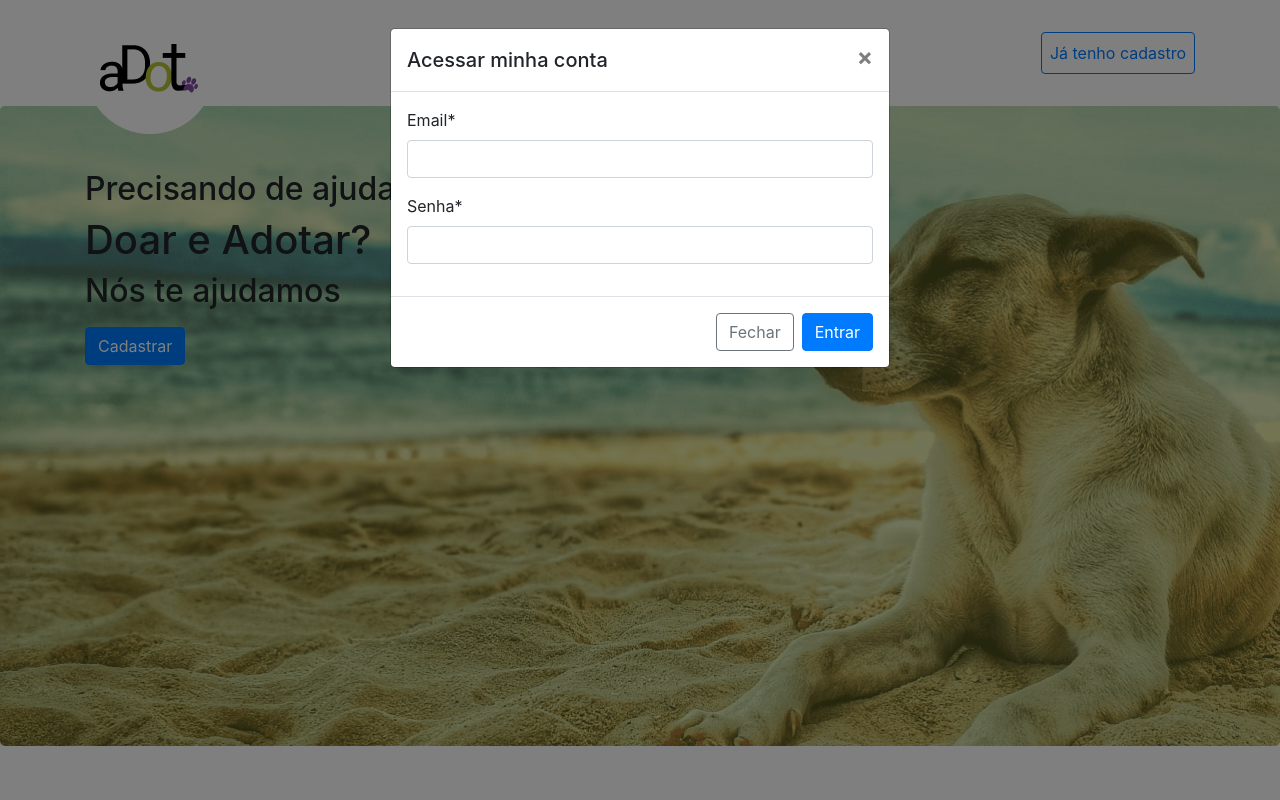
After one commit to limabia/adot-pet, a Django app: page /cadastro in a window 1280 px wide, after a click on "Já tenho cadastro". The commit adds this page. Run offline with Django 3.2, Linux system fonts and the light colour scheme; some libraries are stand-ins or nearby versions.

Commit message:
Add login e logout

```diff
--- /dev/null
+++ b/adot/forms.py
@@ -0,0 +1,7 @@
+from django import forms
+from django.contrib.auth.forms import AuthenticationForm
+
+
+class LoginForm(AuthenticationForm):
+    username = forms.EmailField(label="Email")
+    password = forms.CharField(label="Senha", widget=forms.PasswordInput)
--- /dev/null
+++ b/adot/middlewares.py
@@ -0,0 +1,28 @@
+from django.contrib.auth import login
+from django.contrib.auth.forms import AuthenticationForm
+from django.shortcuts import redirect
+
+from adot.forms import LoginForm
+
+
+class LoginMiddleware:
+    def __init__(self, get_response):
+        self.get_response = get_response
+        # One-time configuration and initialization.
+
+    def __call__(self, request):
+        # before each request
+        if request.method == 'POST':
+            login_form = LoginForm(request=request, data=request.POST, initial={})
+            if login_form.is_valid():
+                user = login_form.get_user()
+                login(request, user)
+                return redirect('platform:home')
+        else:
+            login_form = LoginForm()
+        request.login_form = login_form
+
+        # process request
+        response = self.get_response(request)
+
+        return response
--- a/adot/settings.py
+++ b/adot/settings.py
@@ -39,6 +39,7 @@ INSTALLED_APPS = [
     'django.contrib.sessions',
     'django.contrib.messages',
     'django.contrib.staticfiles',
+    'crispy_forms',
 ]
 
 MIDDLEWARE = [
@@ -49,6 +50,7 @@ MIDDLEWARE = [
     'django.contrib.auth.middleware.AuthenticationMiddleware',
     'django.contrib.messages.middleware.MessageMiddleware',
     'django.middleware.clickjacking.XFrameOptionsMiddleware',
+    'adot.middlewares.LoginMiddleware',
 ]
 
 ROOT_URLCONF = 'adot.urls'
@@ -125,4 +127,6 @@ STATIC_URL = '/static/'
 STATIC_ROOT = os.path.join(BASE_DIR, 'static')
 
 
-LOGIN_URL = '/login/'
+LOGIN_URL = '/#login'
+
+CRISPY_TEMPLATE_PACK = 'bootstrap4'
--- a/adot/static/css/base.css
+++ b/adot/static/css/base.css
@@ -1,5 +1,19 @@
 .bannerIndex{
     background-image: linear-gradient(rgb(183,194,55,0.35),rgb(183,194,55,0.35)), url("../img/dog1.png");
-    height: 100vh;
-    filter
+    height: 640px;
+    background-repeat: no-repeat;
+    background-size: cover;
 }
+
+#nav-container {
+    display: flex;
+    height: 98px;
+    align-items: center;
+    flex-direction: row;
+}
+
+#nav-logo {
+    position: absolute;
+    width: 130px;
+    height: 130px;
+}
--- a/adot/templates/base.html
+++ b/adot/templates/base.html
@@ -1,3 +1,4 @@
+{% load staticfiles %}
 <!doctype html>
 <html lang="en">
 
@@ -17,30 +18,12 @@
 
 
 <body>
-<div class="container-fluid">
-    <div class="row justify-content-left bannerIndex">
-        <div class="col-12">
-            <div class="row justify-content-center">
-                <div class="col-3">
-                    <h1 class="mt-0 ">aDot</h1>
-                </div>
-                <div class="col-9">
-                    <h3 class="mt-3">
-                        Encontre seu futuro bichinho
-                    </h3>
-                </div>
-            </div>
-            <div class="row">
-                <div class="col">
-                    <hr class="mt-0 mb-4"/>
-                    {% block conteudo %}
-                    {% endblock %}
-                </div>
-            </div>
-        </div>
-    </div>
+<header>
+    {% include 'includes/navbar.html' %}
+</header>
+<div class="container-flex">
+    {% block conteudo %}{% endblock %}
 </div>
-</body>
 
 <script src="https://code.jquery.com/jquery-3.3.1.slim.min.js"
         integrity="sha384-q8i/X+965DzO0rT7abK41JStQIAqVgRVzpbzo5smXKp4YfRvH+8abtTE1Pi6jizo"
@@ -51,7 +34,7 @@
 <script src="https://stackpath.bootstrapcdn.com/bootstrap/4.3.1/js/bootstrap.min.js"
         integrity="sha384-JjSmVgyd0p3pXB1rRibZUAYoIIy6OrQ6VrjIEaFf/nJGzIxFDsf4x0xIM+B07jRM"
         crossorigin="anonymous"></script>
-
+{% block extra_scripts %}
+{% endblock %}
 </body>
-
 </html>
--- /dev/null
+++ b/adot/templates/includes/modal-login.html
@@ -0,0 +1,34 @@
+{% load crispy_forms_tags %}
+<div class="modal fade" id="modal-login" tabindex="-1" role="dialog" aria-labelledby="exampleModalLabel"
+     aria-hidden="true">
+    <div class="modal-dialog" role="document">
+        <div class="modal-content">
+
+            <div class="modal-header">
+                <h5 class="modal-title" id="exampleModalLabel">Acessar minha conta</h5>
+                <button type="button" class="close" data-dismiss="modal" aria-label="Close">
+                    <span aria-hidden="true">&times;</span>
+                </button>
+            </div>
+
+            <form name="login" method="post" action="#login">
+                <div class="modal-body">
+                    {{ request.login_form|as_crispy_errors }}
+
+                    {% csrf_token %}
+                    <div class="form-group">
+                        {{ request.login_form.username | as_crispy_field }}
+                    </div>
+                    <div class="form-group">
+                        {{ request.login_form.password | as_crispy_field }}
+                    </div>
+                </div>
+
+                <div class="modal-footer">
+                    <button type="button" class="btn btn-outline-secondary" data-dismiss="modal">Fechar</button>
+                    <button type="submit" class="btn btn-primary">Entrar</button>
+                </div>
+            </form>
+        </div>
+    </div>
+</div>
--- /dev/null
+++ b/adot/templates/includes/navbar.html
@@ -0,0 +1,23 @@
+{% load staticfiles %}
+<nav class="site-header sticky-top py-1">
+    <div id="nav-container" class="container">
+        <a class="align-self-start" href="#" aria-label="Product">
+            <img id="nav-logo" src="{% static 'img/logo-round.png' %}">
+        </a>
+
+        <div class="d-flex flex-row-reverse flex-grow-1">
+            {% if not request.user.is_authenticated %}
+
+                <a class="p-2 d-none d-md-inline-block btn btn-outline-primary" href="#" data-toggle="modal" data-target="#modal-login">Já tenho cadastro</a>
+
+            {% else %}
+                <a class="mx-2 p-2 d-none d-md-inline-block btn btn-primary" href="{% url 'platform:home' %}">Minha
+                    plataforma</a>
+                <a class="mx-2 p-2 d-none d-md-inline-block btn btn-outline-primary"
+                   href="{% url 'logout' %}">Sair</a>
+            {% endif %}
+        </div>
+    </div>
+</nav>
+
+{% include 'includes/modal-login.html' %}
--- a/adot/templates/index.html
+++ b/adot/templates/index.html
@@ -1,5 +1,27 @@
 {% extends 'base.html' %}
 
 {% block conteudo %}
+    <section class="jumbotron bannerIndex">
+        <div class="container">
+            <h2>Precisando de ajuda para</h2>
+            <h1>Doar e Adotar?</h1>
+            <h2>Nós te ajudamos</h2>
+            <p>
+                <a href="#" class="btn btn-primary my-2">Cadastrar</a>
+            </p>
+        </div>
+    </section>
+{% endblock %}
 
+
+{% block extra_scripts %}
+    <script>
+      $(document).ready(function () {
+
+        if (window.location.href.indexOf('#login') != -1) {
+          $('#modal-login').modal('show');
+        }
+
+      });
+    </script>
 {% endblock %}
--- a/adot/urls.py
+++ b/adot/urls.py
@@ -1,15 +1,17 @@
 # -*- coding: utf-8 -*-
 from django.conf.urls import include, url
 from django.contrib import admin
-from django.http import HttpResponse
-from django.views import View
-from django.views.defaults import page_not_found
+from django.contrib.auth.decorators import login_required
+from django.urls import path
+
 from . import views
 
 
 urlpatterns = [
     url(r'^admin/', admin.site.urls),
     # index
-    url(r'^$', views.index, name="index"),
-
+    path('', views.index, name="index"),
+    path('cadastro', views.index, name="cadastro"),
+    path('logout', views.logout, name="logout"),
+    path('platform', include('plataform.urls', namespace='platform')),
 ]
--- a/adot/views.py
+++ b/adot/views.py
@@ -1,10 +1,16 @@
 # -*- coding: utf-8 -*-
 from __future__ import unicode_literals
 
-from django.http import HttpResponse
-from django.shortcuts import render
+from django.contrib import auth
+from django.contrib.auth.decorators import login_required
+from django.shortcuts import render, redirect
 
 
 def index(request):
     return render(request, 'index.html')
-\
+
+
+@login_required
+def logout(request):
+    auth.logout(request)
+    return redirect('index')
--- a/plataform/templates/login.html
+++ /dev/null
@@ -1 +0,0 @@
-fazer um form com usuario e senha
--- /dev/null
+++ b/plataform/templates/platform/home.html
@@ -0,0 +1,5 @@
+{% extends 'base.html' %}
+
+{% block conteudo %}
+    <h1>Home</h1>
+{% endblock %}
--- /dev/null
+++ b/plataform/urls.py
@@ -0,0 +1,9 @@
+# -*- coding: utf-8 -*-
+from django.urls import path
+
+from . import views
+
+app_name = 'platform'
+urlpatterns = [
+    path('', views.home, name="home"),
+]
--- /dev/null
+++ b/requirements.txt
@@ -0,0 +1,2 @@
+django
+django-crispy-forms
```
Also changed, not shown: plataform/views.py (+4 -11 lines), adot/static/img/logo-round.png (added), plataform/templates/home.html (deleted), 1 other file.
